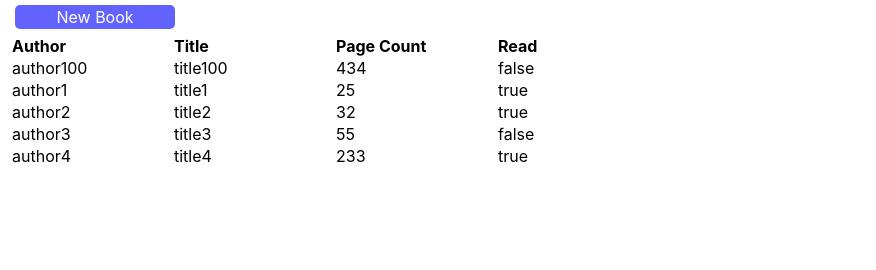
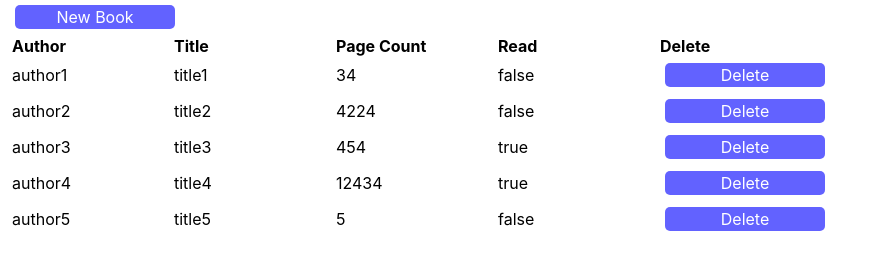
Before and after one commit to gabrieldpeterson/project-library, a plain HTML site: page index.html in a window 1280 px wide. Shown: the whole page, without its empty margins (0-876 px from the left). Drawn offline with Linux system fonts and the light colour scheme.

Commit message:
Create a delete button for each element

```diff
--- a/index.html
+++ b/index.html
@@ -46,8 +46,9 @@
                 <tr>
                     <th>Author</th>
                     <th>Title</th>
-                    <th class="center-text">Page Count</th>
-                    <th class="center-text">Read</th>
+                    <th >Page Count</th>
+                    <th >Read</th>
+                    <th>Delete</th>
                 </tr>
             </table>
         </div>
--- a/script.js
+++ b/script.js
@@ -1,10 +1,9 @@
-let library = [
-    new Book("author100", "title100", 434, false),
-    new Book("author1", "title1", 25, true),
-    new Book("author2", "title2", 32, true),
-    new Book("author3", "title3", 55, false),
-    new Book("author4", "title4", 233, true),
-];
+let library = [];
+library.push(new Book("author1", "title1", 34, false));
+library.push(new Book("author2", "title2", 4224, false));
+library.push(new Book("author3", "title3", 454, true));
+library.push(new Book("author4", "title4", 12434, true));
+library.push(new Book("author5", "title5", 5, false));
 
 displayEachBook();
 
@@ -27,6 +26,7 @@ submitButton.addEventListener('click', () => {
 });
 
 function Book(author, title, numPages, isRead) {
+    this.id = library.length;
     this.author = author,
     this.title = title,
     this.numPages = numPages,
@@ -38,6 +38,7 @@ function addBookToLibrary(bookTitle) {
 }
 
 function displayEachBook() {
+
     library.forEach((bk) => {
         const table = document.querySelector("#books");
         let newRow = document.createElement("tr");
@@ -45,6 +46,15 @@ function displayEachBook() {
         let titleCell = document.createElement("td");
         let numPagesCell = document.createElement("td");
         let isReadCell = document.createElement("td");
+        let deleteButtonCell = document.createElement("td");
+        let deleteButton = document.createElement("button");
+        deleteButton.textContent = "Delete";
+
+        deleteButton.addEventListener('click', () => {
+            library.splice(bk.id, 1);
+            refreshTable();
+            displayEachBook();
+        });
 
         authorCell.textContent = bk.author;
         titleCell.textContent = bk.title;
@@ -56,6 +66,8 @@ function displayEachBook() {
         newRow.appendChild(titleCell);
         newRow.appendChild(numPagesCell);
         newRow.appendChild(isReadCell);
+        newRow.appendChild(deleteButtonCell);
+        deleteButtonCell.appendChild(deleteButton);
     });
 }
 
@@ -73,10 +85,13 @@ function refreshTable() {
     thPage.textContent = "Page Count";
     const thRead = document.createElement('th');
     thRead.textContent = "Read";
+    const thDelete = document.createElement('th');
+    thDelete.textContent = "Delete";
 
     bookTable.appendChild(tr);
     tr.appendChild(thAuthor);
     tr.appendChild(thTitle);
     tr.appendChild(thPage);
     tr.appendChild(thRead);
+    tr.appendChild(thDelete);
 }
```
